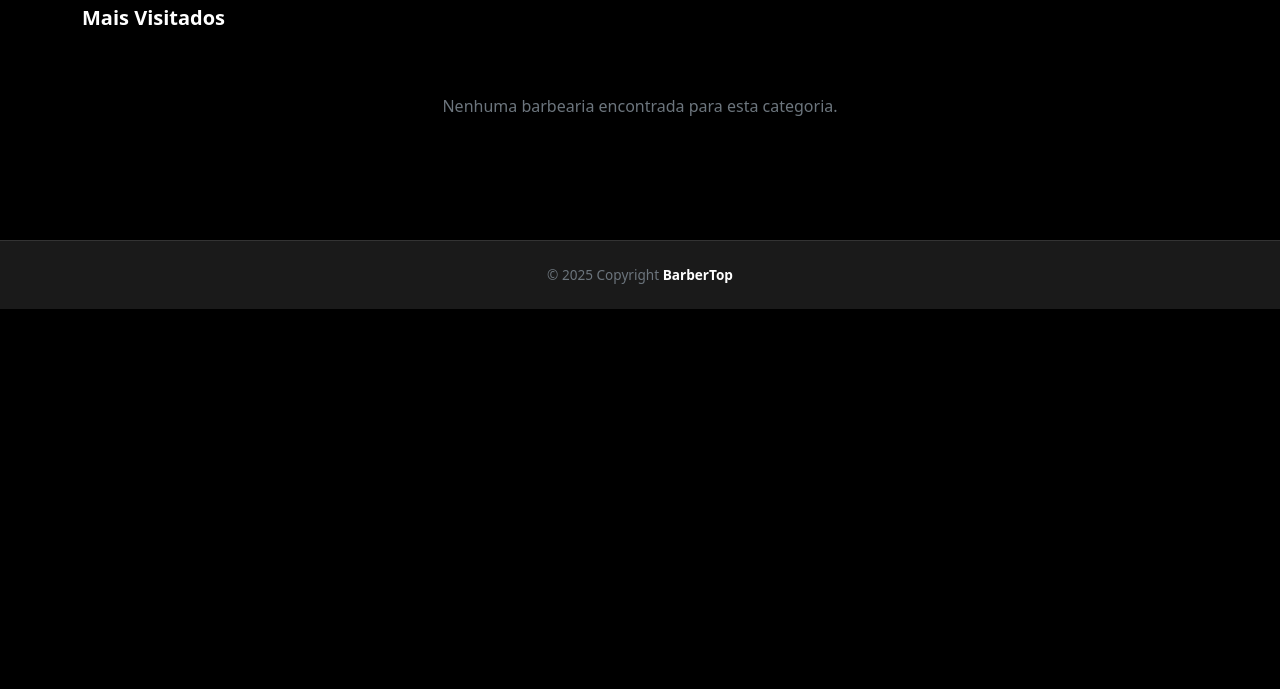
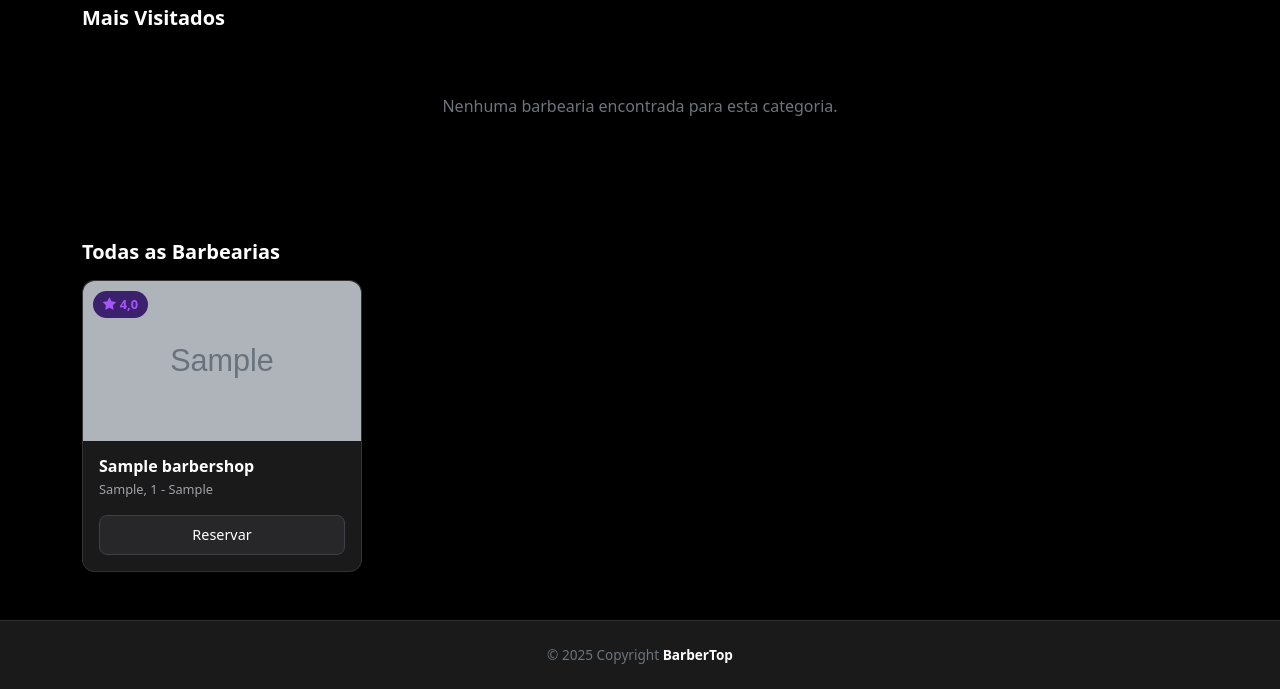
Before and after one commit to hcxavier/barbertop-django, a Django app: page / in a window 1280 px wide. Shown: the part 535-1224 px from the top of the page. Before the commit the page ends 844 px from the top, so only its background shows below. Run offline with Django 5.2, Linux system fonts and the light colour scheme; tables that the repository leaves empty hold one stand-in row (values such as "Sample post"); grey boxes marked "Sample" are stand-in pictures.

Commit message:
adicionando paginação e exibição de todas as barbearias na página inicial

```diff
--- a/barbershops/views.py
+++ b/barbershops/views.py
@@ -13,6 +13,7 @@ from django.db.models import Avg, Count, Q
 from .models import Barbershop, Rating
 from django.contrib.auth.decorators import login_required
 from .forms import RatingForm
+from django.core.paginator import Paginator
 
 def home(request):
     # recomendadas - barbearias com as notas acima de 4.5 em relação a media de avaliações
@@ -29,6 +30,12 @@ def home(request):
         )
     ).filter(completed_bookings__gt=5).order_by('-completed_bookings')
 
+    # Todas as Barbearias (Paginado)
+    all_barbershops_list = Barbershop.objects.all().order_by('name')
+    paginator = Paginator(all_barbershops_list, 10) # 10 items per page
+    page_number = request.GET.get('page')
+    barbers_all = paginator.get_page(page_number)
+
     confirmed_bookings = []
     if request.user.is_authenticated:
         confirmed_bookings = Booking.objects.filter(
@@ -41,6 +48,7 @@ def home(request):
         'barbers_recommended': barbers_recommended,
         'barbers_popular': barbers_popular,
         'barbers_most_visited': barbers_most_visited,
+        'barbers_all': barbers_all,
         'confirmed_bookings': confirmed_bookings
     }
 
--- a/templates/pages/home.html
+++ b/templates/pages/home.html
@@ -188,5 +188,98 @@
             {% endfor %}
         </div>
     </div>
+    <div class="mb-5" id="all-barbershops">
+        <h5 class="fw-bold mb-3">Todas as Barbearias</h5>
+        <div class="row g-4">
+            {% for barber in barbers_all %}
+            <div class="col-12 col-sm-6 col-md-4 col-lg-3">
+                <div class="card card-barber h-100">
+                    {% if barber.imageUrl %}
+                    <div class="position-relative">
+                        <img
+                            src="{{ barber.imageUrl.url }}"
+                            class="card-img-top"
+                            alt="Barber"
+                            style="height: 160px; object-fit: cover;"
+                        />
+                        {% if barber.rating > 0 %}
+                        <div class="rating-badge"><i class="bi bi-star-fill"></i> {{ barber.rating }}</div>
+                        {% endif %}
+                    </div>
+                    {% else %}
+                    <div class="position-relative">
+                        <div class="card-img-top bg-secondary d-flex align-items-center justify-content-center" style="height: 160px;">
+                            <i class="bi bi-shop fs-1 text-white-50"></i>
+                            {% if barber.rating > 0 %}
+                            <div class="rating-badge"><i class="bi bi-star-fill"></i> {{ barber.rating }}</div>
+                            {% endif %}
+                        </div>
+                    </div>
+                    {% endif %}
+                    <div class="card-body d-flex flex-column">
+                        <h5 class="barber-name text-truncate">{{ barber.name }}</h5>
+                        <p class="barber-address text-truncate mb-3">{{ barber.address }}</p>
+                        <div class="mt-auto">
+                            <a href="{% url 'barbershops:barbershop_detail' barber.slug %}" class="btn btn-reservar w-100">Reservar</a>
+                        </div>
+                    </div>
+                </div>
+            </div>
+            {% empty %}
+            <div class="col-12 text-center py-5">
+                <p class="text-muted">Nenhuma barbearia encontrada.</p>
+            </div>
+            {% endfor %}
+        </div>
+
+        <!-- Pagination -->
+        {% if barbers_all.paginator.num_pages > 1 %}
+        <div class="mt-4 d-flex justify-content-center">
+            <nav aria-label="Navegação de páginas">
+                <ul class="pagination">
+                    {% if barbers_all.has_previous %}
+                    <li class="page-item">
+                        <a class="page-link bg-dark text-white border-secondary" href="?page={{ barbers_all.previous_page_number }}#all-barbershops" aria-label="Anterior">
+                            <span aria-hidden="true">&laquo;</span>
+                        </a>
+                    </li>
+                    {% else %}
+                    <li class="page-item disabled">
+                        <a class="page-link bg-dark text-muted border-secondary" href="#" aria-label="Anterior">
+                            <span aria-hidden="true">&laquo;</span>
+                        </a>
+                    </li>
+                    {% endif %}
+
+                    {% for num in barbers_all.paginator.page_range %}
+                        {% if barbers_all.number == num %}
+                        <li class="page-item active" aria-current="page">
+                            <span class="page-link bg-primary border-primary">{{ num }}</span>
+                        </li>
+                        {% elif num > barbers_all.number|add:'-3' and num < barbers_all.number|add:'3' %}
+                        <li class="page-item">
+                            <a class="page-link bg-dark text-white border-secondary" href="?page={{ num }}#all-barbershops">{{ num }}</a>
+                        </li>
+                        {% endif %}
+                    {% endfor %}
+
+                    {% if barbers_all.has_next %}
+                    <li class="page-item">
+                        <a class="page-link bg-dark text-white border-secondary" href="?page={{ barbers_all.next_page_number }}#all-barbershops" aria-label="Próximo">
+                            <span aria-hidden="true">&raquo;</span>
+                        </a>
+                    </li>
+                    {% else %}
+                    <li class="page-item disabled">
+                        <a class="page-link bg-dark text-muted border-secondary" href="#" aria-label="Próximo">
+                            <span aria-hidden="true">&raquo;</span>
+                        </a>
+                    </li>
+                    {% endif %}
+                </ul>
+            </nav>
+        </div>
+        {% endif %}
+    </div>
 </div>
 {% endblock %}
```
